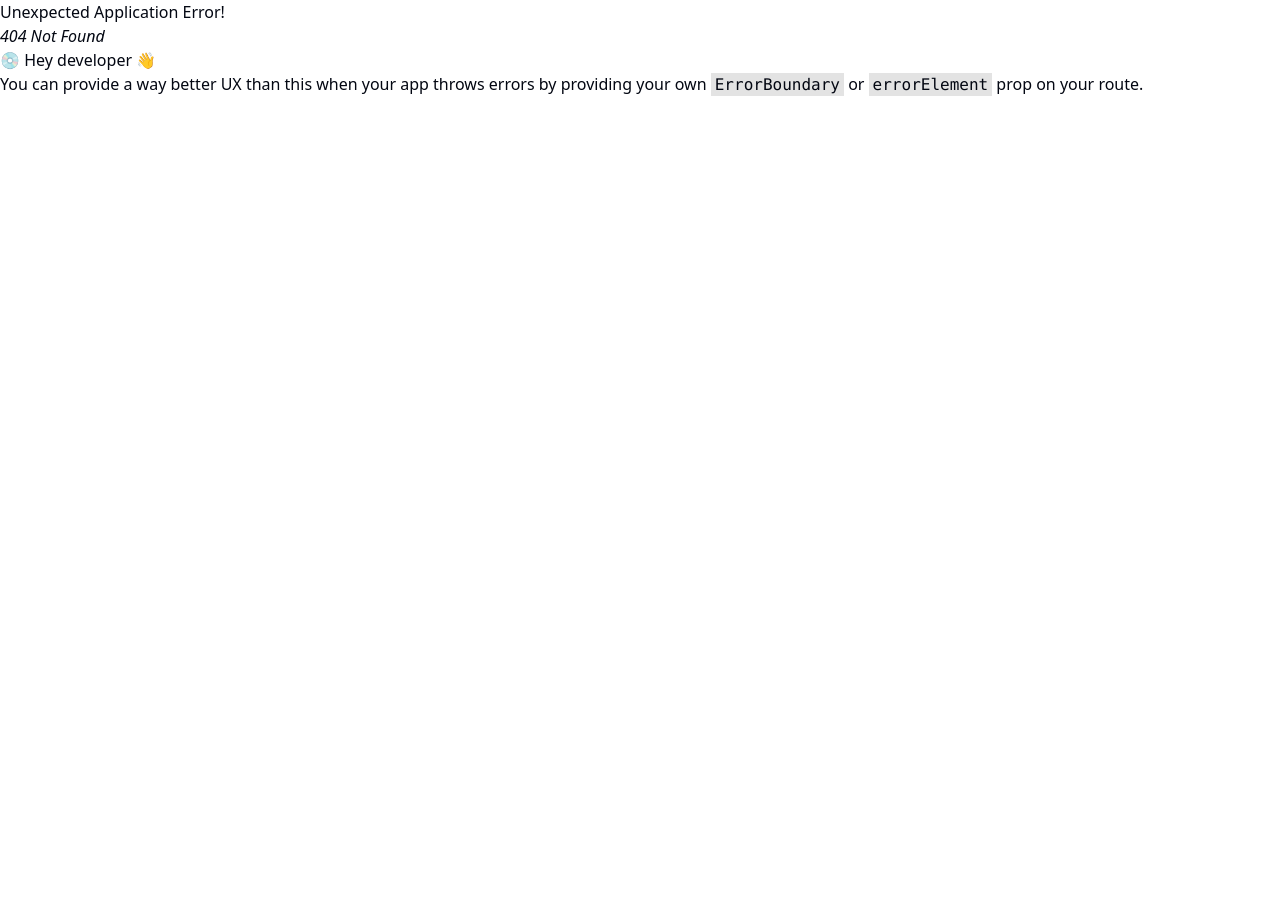
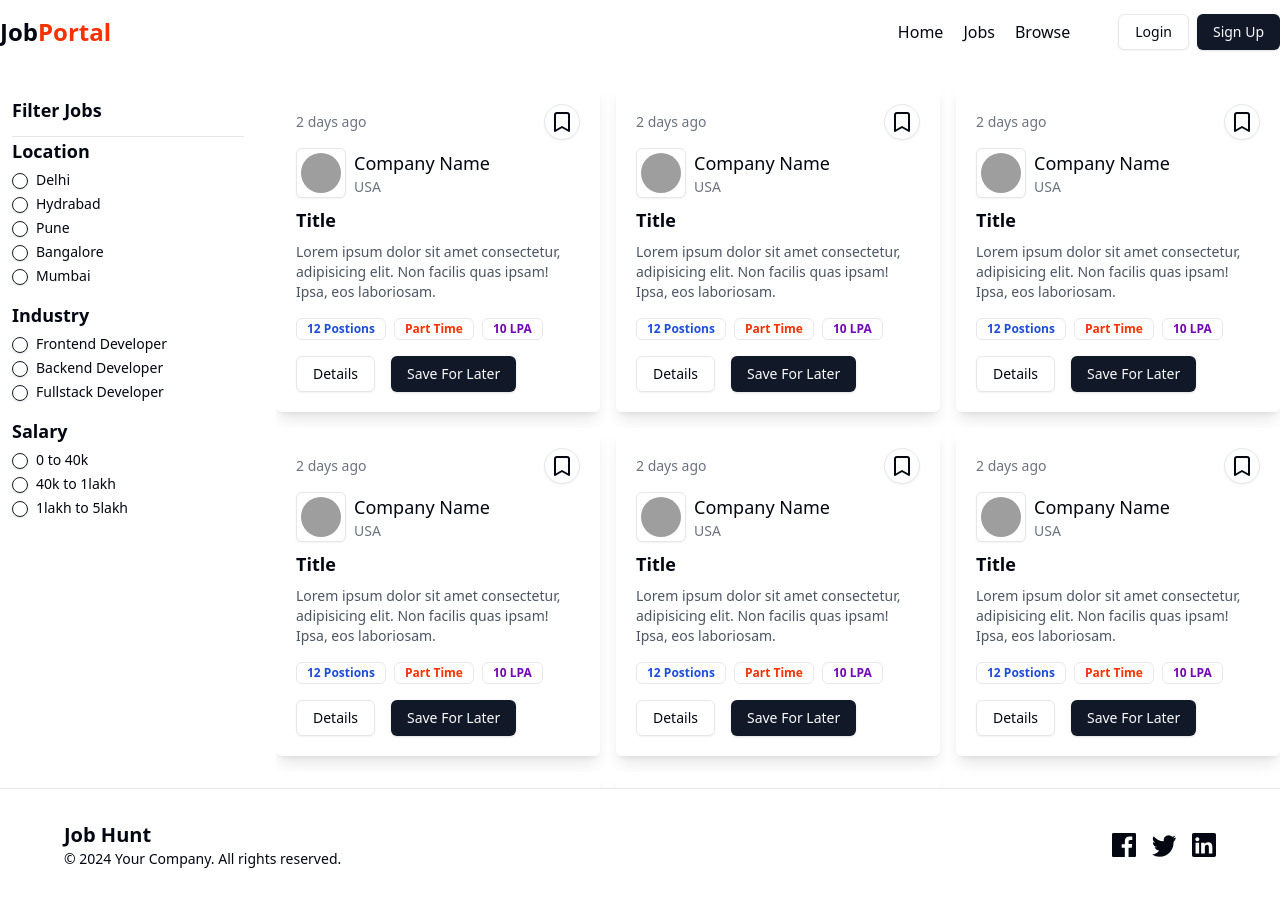
Before and after one commit to GoyalDhruv/Job-Portal-App, a React (Vite) app in the folder frontend/: page /jobs in a window 1280 px wide. Before the commit this address had no page. Before the commit the page ends 800 px from the top, so only its background shows below. Built offline with nearby package versions, Linux system fonts and the light colour scheme; grey boxes are pictures that could not be loaded.

Commit message:
jobs and browse interface

```diff
--- /dev/null
+++ b/frontend/src/components/Browse/Browse.jsx
@@ -0,0 +1,29 @@
+import React from 'react'
+import Navbar from '../shared/Navbar'
+import Footer from '../shared/Footer'
+import Job from '../Jobs/Job'
+
+const randomJobs = [1, 2, 3, 4, 5, 6, 7, 8, 9, 10, 11, 12, 13]
+
+function Browse() {
+    return (
+        <>
+            <Navbar />
+            <div className='max-w-7xl mx-auto mb-10'>
+                <h1 className='font-bold text-xl my-10'>Search Results ({randomJobs.length})</h1>
+                <div className='grid grid-cols-3 gap-4'>
+                    {
+                        randomJobs.map(job => (
+                            <div key={job}>
+                                <Job />
+                            </div>
+                        ))
+                    }
+                </div>
+            </div>
+            <Footer />
+        </>
+    )
+}
+
+export default Browse
--- /dev/null
+++ b/frontend/src/components/Jobs/FilterCard.jsx
@@ -0,0 +1,42 @@
+import React from 'react'
+import { RadioGroup, RadioGroupItem } from '../ui/radio-group'
+import { Label } from '../ui/label'
+
+const filterData = [
+    {
+        filterType: 'Location',
+        array: ['Delhi', 'Hydrabad', 'Pune', 'Bangalore', 'Mumbai']
+    }, {
+        filterType: 'Industry',
+        array: ['Frontend Developer', 'Backend Developer', 'Fullstack Developer']
+    }, {
+        filterType: 'Salary',
+        array: ['0 to 40k', '40k to 1lakh', '1lakh to 5lakh']
+    }
+]
+
+function FilterCard() {
+    return (
+        <div className='w-full bg-white p-3 rounded-md'>
+            <h1 className='font-bold text-lg'>Filter Jobs</h1>
+            <hr className='mt-3' />
+            <RadioGroup>
+                {filterData.map((item, index) => (
+                    <div key={index}>
+                        <h1 className='font-bold text-lg'>{item.filterType}</h1>
+                        {
+                            item.array.map((i, index) => (
+                                <div key={index} className='flex item-center space-x-2 my-2'>
+                                    <RadioGroupItem value={i} />
+                                    <Label>{i}</Label>
+                                </div>
+                            ))
+                        }
+                    </div>
+                ))}
+            </RadioGroup>
+        </div>
+    )
+}
+
+export default FilterCard
--- /dev/null
+++ b/frontend/src/components/Jobs/Job.jsx
@@ -0,0 +1,45 @@
+import React from 'react'
+import { Button } from '../ui/button'
+import { Bookmark } from 'lucide-react'
+import { Avatar, AvatarImage } from '../ui/avatar'
+import { Badge } from '../ui/badge'
+
+function Job() {
+    return (
+        <div className='p-5 rounded-md shadow-lg bg-white border-gray-100 hover:shadow-xl'>
+            <div className='flex items-center justify-between'>
+                <p className='text-sm text-gray-500'>2 days ago</p>
+                <Button variant='outline' className="rounded-full" size='icon'><Bookmark /></Button>
+            </div>
+            <div className='flex items-center gap-2 my-2'>
+                <Button className='p-6' variant='outline' size='icon'>
+                    <Avatar>
+                        <AvatarImage src='https://st3.depositphotos.com/43745012/44906/i/450/depositphotos_449066958-stock-photo-financial-accounting-logo-financial-logo.jpg' />
+                    </Avatar>
+                </Button>
+                <div>
+                    <h1 className='font-medium text-lg'>Company Name</h1>
+                    <p className='text-sm text-gray-500'>USA</p>
+                </div>
+            </div>
+            <div>
+                <h1 className='font-bold text-lg my-2'>Title</h1>
+                <p className='text-sm text-gray-600'>Lorem ipsum dolor sit amet consectetur, adipisicing elit. Non facilis quas ipsam! Ipsa, eos laboriosam.</p>
+            </div>
+
+            <div className='flex items-center gap-2 mt-4'>
+                <Badge variant='ghost' className={'text-blue-700 font-bold'}>12 Postions</Badge>
+                <Badge variant='ghost' className={'text-[#F83002] font-bold'}>Part Time</Badge>
+                <Badge variant='ghost' className={'text-[#7209b7] font-bold'}>10 LPA</Badge>
+            </div>
+
+            <div className='flex item-center gap-4 mt-4'>
+                <Button variant='outline'>Details</Button>
+                <Button>Save For Later</Button>
+
+            </div>
+        </div>
+    )
+}
+
+export default Job
--- /dev/null
+++ b/frontend/src/components/Jobs/Jobs.jsx
@@ -0,0 +1,39 @@
+import React from 'react'
+import Navbar from '../shared/Navbar'
+import FilterCard from './FilterCard'
+import Job from './Job'
+import Footer from '../shared/Footer'
+
+const JobsArray = [1, 2, 3, 4, 5, 6, 7, 8]
+
+function Jobs() {
+    return (
+        <>
+            <Navbar />
+            <div className='max-w-7xl mx-auto mt-5'>
+                <div className='flex gap-5'>
+                    <div className='w-[20%]'>
+                        <FilterCard />
+                    </div>
+                    {
+                        JobsArray.length > 0 ?
+                            <div className='flex-1 h-[88vh] overflow-y-auto pb-5'>
+                                <div className='grid grid-cols-3 gap-4'>
+                                    {JobsArray.map((item, index) => (
+                                        <div key={index}>
+                                            <Job />
+                                        </div>
+                                    ))}
+                                </div>
+                            </div>
+                            :
+                            <span>Job not Found</span>
+                    }
+                </div>
+            </div>
+            <Footer />
+        </>
+    )
+}
+
+export default Jobs
--- a/frontend/src/components/shared/Navbar.jsx
+++ b/frontend/src/components/shared/Navbar.jsx
@@ -25,9 +25,9 @@ function Navbar() {
                 </Link>
                 <div className='flex items-center gap-12'>
                     <ul className='flex font-medium items-center gap-5'>
-                        <li>Home</li>
-                        <li>Jobs</li>
-                        <li>Browse</li>
+                        <li><Link to='/'>Home</Link></li>
+                        <li><Link to='/jobs'>Jobs</Link></li>
+                        <li><Link to='/browse'>Browse</Link></li>
                     </ul>
                     {
                         user ?
```
Also changed, not shown: frontend/src/App.jsx (+22 -4 lines).
